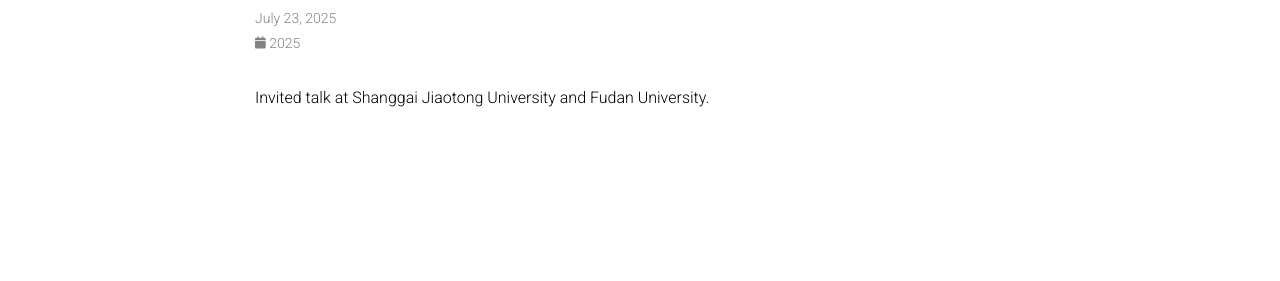
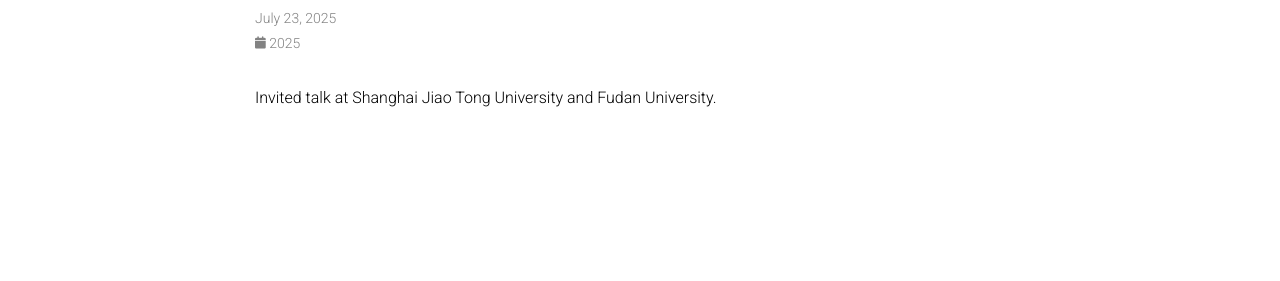
Before and after one commit to ymy4323460/ymy4323460.github.io, a Jekyll site: the page built from _news/fdu_sjtu.md, in a window 1280 px wide. Shown: the part 153-434 px from the top of the page. Built offline with Jekyll 4.4.1, drawn with Linux system fonts in a browser that asks for light colours; comment, search, counter and statistics services are not loaded; a style sheet for code colours, icons or effects is not loaded.

Commit message:
Update fdu_sjtu.md

```diff
--- a/_news/fdu_sjtu.md
+++ b/_news/fdu_sjtu.md
@@ -5,4 +5,4 @@
 related_posts: false
 ---
 
-Invited talk at Shanggai Jiaotong University and Fudan University.
+Invited talk at Shanghai Jiao Tong University and Fudan University.
```
